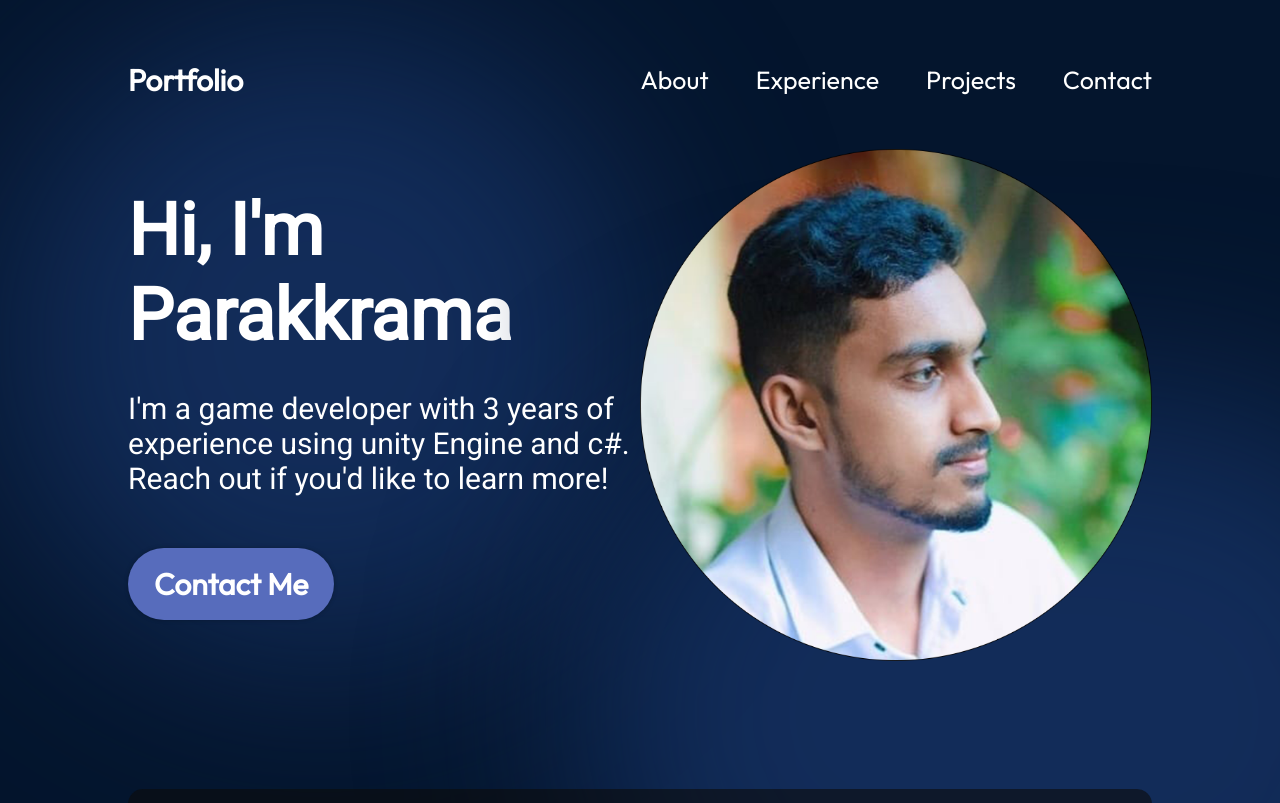
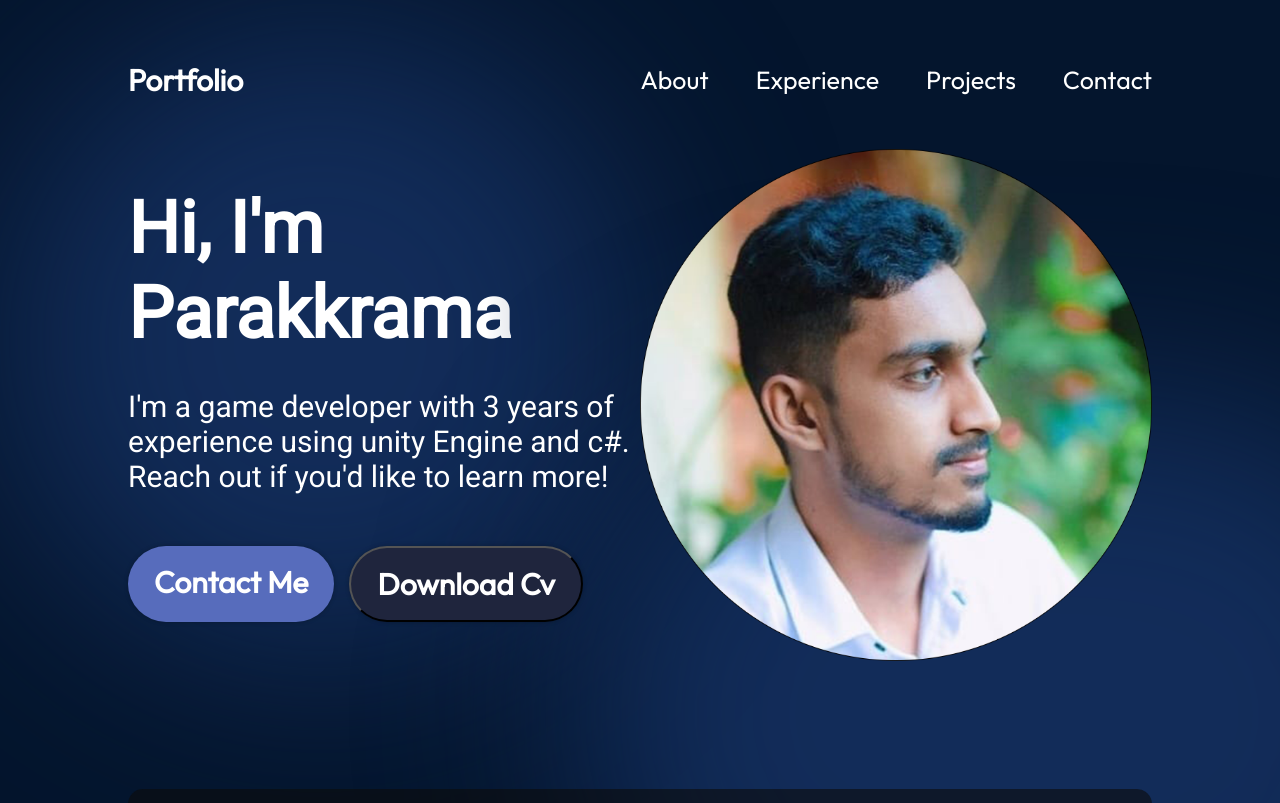
Before and after one commit to Parakkrama24/Porfilio, a React (Vite) app: page / in a window 1280 px wide. Shown: the top 803 px of the page. Built offline with nearby package versions, Linux system fonts and the light colour scheme.

Commit message:
Cv download

```diff
--- a/src/components/About/About.jsx
+++ b/src/components/About/About.jsx
@@ -39,7 +39,7 @@ export const About = () => {
             <div className={styles.aboutItemText}>
               <h3>3D Designer</h3>
               <p>
-                I have designed hard sarface 3d modales using blender software,
+                I have designed hard sarface 3d modales using blender software
 
               </p>
             </div>
--- a/src/components/Hero/Hero.jsx
+++ b/src/components/Hero/Hero.jsx
@@ -1,5 +1,5 @@
 import React from "react";
-
+import downloadCv from "../otherOptions/downloadCv.jsx"
 import styles from "./Hero.module.css";
 import { getImageUrl } from "../../utils";
 
@@ -12,9 +12,15 @@ export const Hero = () => {
           I'm a game developer  with 3 years of experience using unity Engine and
           c#. Reach out if you'd like to learn more!
         </p>
+        <div className={styles.buttonconatiner}>
         <a href="mailto:parakkramadasanayaka.2@gmail.com" className={styles.contactBtn}>
           Contact Me
         </a>
+        <button onClick={downloadCv}  className={styles.DownloadBtn}>
+          Download Cv
+        </button>
+        </div>
+
       </div>
       <img
         src={getImageUrl("hero/heroImage.png")}
--- a/src/components/Hero/Hero.module.css
+++ b/src/components/Hero/Hero.module.css
@@ -50,6 +50,17 @@
   box-shadow: 0 0 4px 0 rgba(0, 0, 0, 0.25);
 }
 
+.DownloadBtn{
+  text-decoration: none;
+  background-color: var(--Color-spescial);
+  color: var(--color-text);
+  border-radius: 100px;
+  font-size: 30px;
+  font-weight: 600;
+  padding: 17px 26px;
+  box-shadow: 0 0 4px 0 rgba(0, 0, 0, 0.25);
+}
+
 .heroImg {
   width: 50%;
   z-index: 1;
@@ -58,6 +69,11 @@
   animation-duration: 3s;
   animation-iteration-count: infinite;
   animation-timing-function: ease-in-out;
+}
+
+.buttonconatiner{
+  gap: 15px;
+  display: flex;
 }
 
 @keyframes floating {
--- /dev/null
+++ b/src/components/otherOptions/downloadCv.jsx
@@ -0,0 +1,8 @@
+const handleDownload = () => {
+    // Assuming your CV PDF file is named "Profile.pdf" and located in the "public" folder
+    const cvUrl = '/Profile.pdf';
+    console.log("demo");
+    window.open(cvUrl, '_blank');
+  };
+
+  export default handleDownload;
--- a/src/vars.css
+++ b/src/vars.css
@@ -2,6 +2,7 @@
   /* Colours */
   --color-text: #fff;
   --color-primary: #576cbc;
+  --Color-spescial: #1f253d;
   --color-secondary: #19376d;
   --color-dark: #0b2447;
   --color-bg: #04152d;
```
Also changed, not shown: 1 other file (tests, documents, lock files or other folders).
